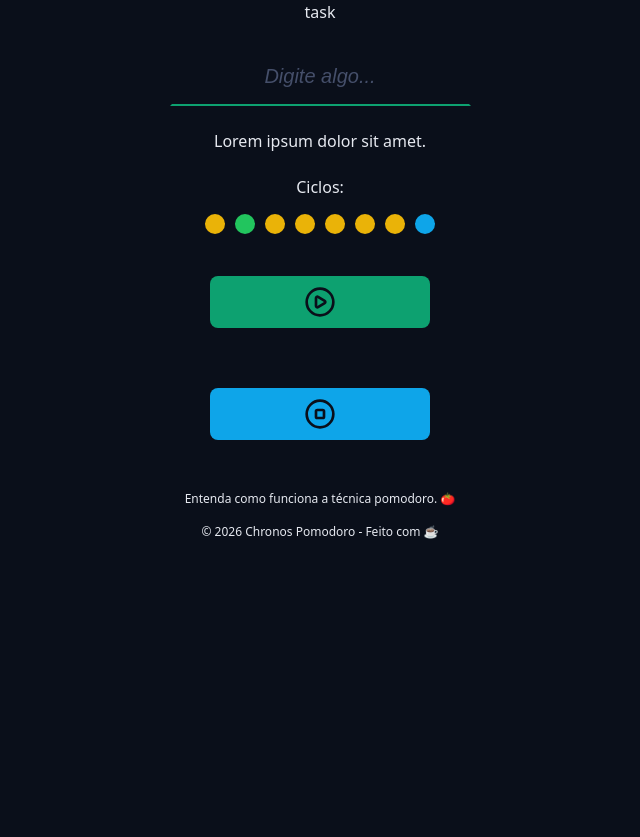
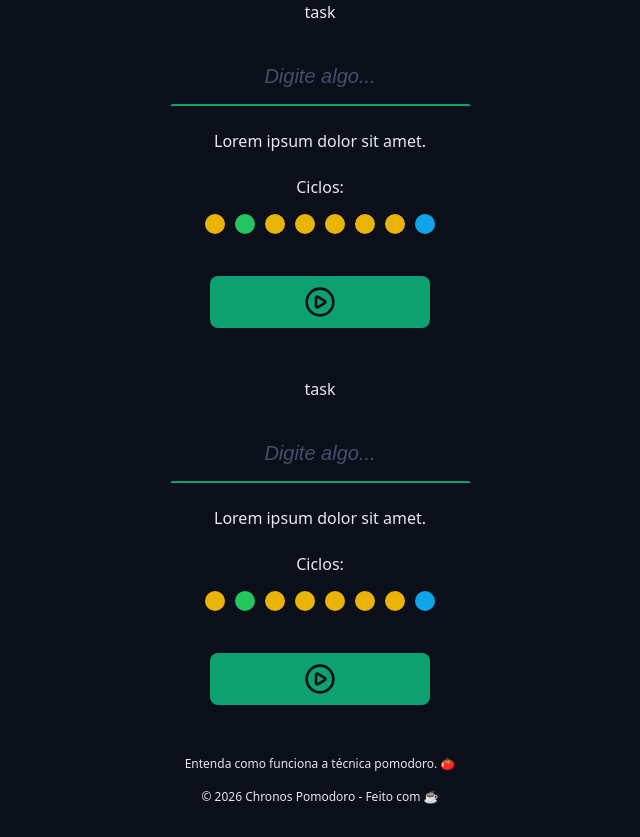
Before and after one commit to wallanpsantos/chronos-pomodoro, a React (Vite) app: page / in a window 1280 px wide. Shown: the part 540-1377 px from the top of the page, without its empty margins (320-960 px from the left). Before the commit the page ends 1112 px from the top, so only its background shows below. Built offline with nearby package versions, Linux system fonts and the light colour scheme.

Commit message:
refactor: Simplify JSX formatting and extract `MainForm` component
- Reformatted JSX across `Menu` and `Footer` for cleaner structure.
- Moved form logic from `App` to new `MainForm` component.
- Updated `.prettierrc.json` to remove `singleAttributePerLine` for streamlined formatting.

```diff
--- a/src/App.tsx
+++ b/src/App.tsx
@@ -2,15 +2,11 @@ import { Container } from './components/Container/Container.tsx';
 import { Logo } from './components/Logo/Logo.tsx';
 import { Menu } from './components/Menu/Menu.tsx';
 import { CountDown } from './components/CountDown/CountDown.tsx';
-import { DefaultInput } from './components/DefaultInput/DefaultInput.tsx';
-import { Cycles } from './components/Cycles/Cycles.tsx';
-
-import { DefaultButton } from './components/DefaultButton/DefaultButton.tsx';
-import { PlayCircleIcon, StopCircleIcon } from 'lucide-react';
+import { Footer } from './components/Footer/Footer.tsx';
+import { MainForm } from './components/MainForm/MainForm.tsx';
 
 import './styles/theme.css';
 import './styles/global.css';
-import { Footer } from './components/Footer/Footer.tsx';
 
 export function App() {
   return (
@@ -28,30 +24,13 @@ export function App() {
       </Container>
 
       <Container>
-        <form className='form' action=''>
-          <div className='formRow'>
-            <DefaultInput
-              id='meuInput'
-              type='text'
-              labelText='task'
-              placeholder='Digite algo...'
-            />
-          </div>
+        <MainForm />
+      </Container>
 
-          <div className='formRow'>
-            <p>Lorem ipsum dolor sit amet.</p>
-          </div>
+      <Container>
+        <MainForm />
+      </Container>
 
-          <div className='formRow'>
-            <Cycles />
-          </div>
-
-          <div className='formRow'>
-            <DefaultButton icon={<PlayCircleIcon />} color='green' />
-            <DefaultButton icon={<StopCircleIcon />} color='blue' />
-          </div>
-        </form>
-      </Container>
       <Container>
         <Footer />
       </Container>
--- a/src/components/Container/Container.module.css
+++ b/src/components/Container/Container.module.css
@@ -1,5 +1,5 @@
 .container-fluid {
-    max-width: max( 100vw, 1280px);
+    max-width: max(100vw, 1280px);
 }
 
 .container {
--- a/src/components/DefaultButton/DefaultButton.tsx
+++ b/src/components/DefaultButton/DefaultButton.tsx
@@ -7,11 +7,7 @@ type DefaultButtonProps = {
   color?: 'blue' | 'green';
 } & React.ComponentProps<'button'>;
 
-export function DefaultButton({
-  icon,
-  color = 'blue',
-  ...props
-}: DefaultButtonProps) {
+export function DefaultButton({ icon, color = 'blue', ...props }: DefaultButtonProps) {
   return (
     <>
       <button className={`${styles.button} ${styles[color]}`} {...props}>
--- a/src/components/Footer/Footer.tsx
+++ b/src/components/Footer/Footer.tsx
@@ -3,9 +3,7 @@ import styles from './Footer.module.css';
 export function Footer() {
   return (
     <footer className={styles.footer}>
-      <p className='text-center'>
-        Entenda como funciona a técnica pomodoro. 🍅
-      </p>
+      <p className='text-center'>Entenda como funciona a técnica pomodoro. 🍅</p>
       <p className='text-center'>© 2026 Chronos Pomodoro - Feito com ☕</p>
     </footer>
   );
--- /dev/null
+++ b/src/components/MainForm/MainForm.tsx
@@ -0,0 +1,28 @@
+import { DefaultInput } from '../DefaultInput/DefaultInput.tsx';
+import { Cycles } from '../Cycles/Cycles.tsx';
+import { DefaultButton } from '../DefaultButton/DefaultButton.tsx';
+import { PlayCircleIcon } from 'lucide-react';
+
+export function MainForm() {
+  return (
+    <>
+      <form className='form' action=''>
+        <div className='formRow'>
+          <DefaultInput id='meuInput' type='text' labelText='task' placeholder='Digite algo...' />
+        </div>
+
+        <div className='formRow'>
+          <p>Lorem ipsum dolor sit amet.</p>
+        </div>
+
+        <div className='formRow'>
+          <Cycles />
+        </div>
+
+        <div className='formRow'>
+          <DefaultButton icon={<PlayCircleIcon />} color='green' />
+        </div>
+      </form>
+    </>
+  );
+}
```
Also changed, not shown: src/components/DefaultInput/DefaultInput.tsx (+1 -6 lines), src/components/Menu/Menu.tsx (+3 -15 lines), .prettierrc.json, src/components/MainForm/MainForm.module.css (added).
